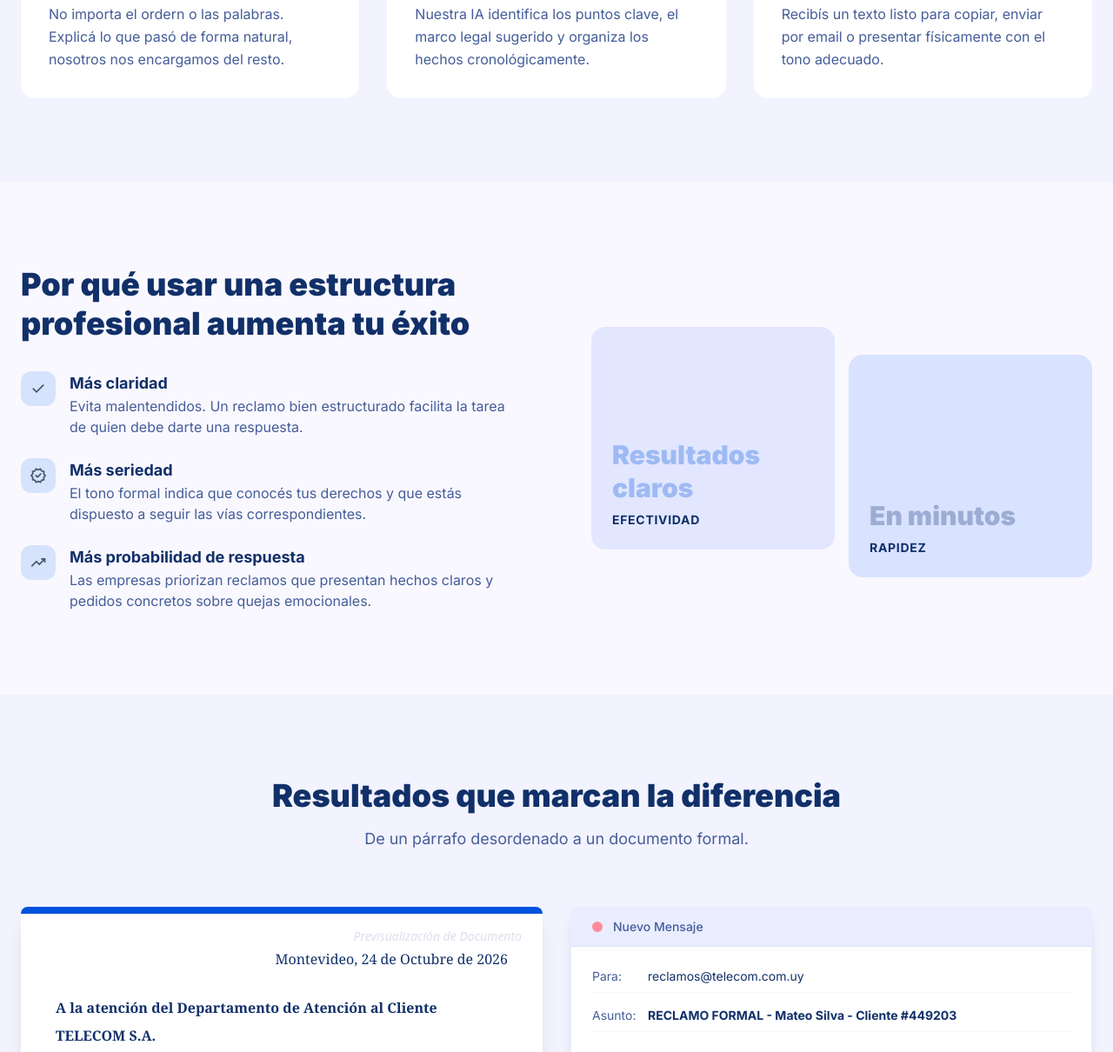
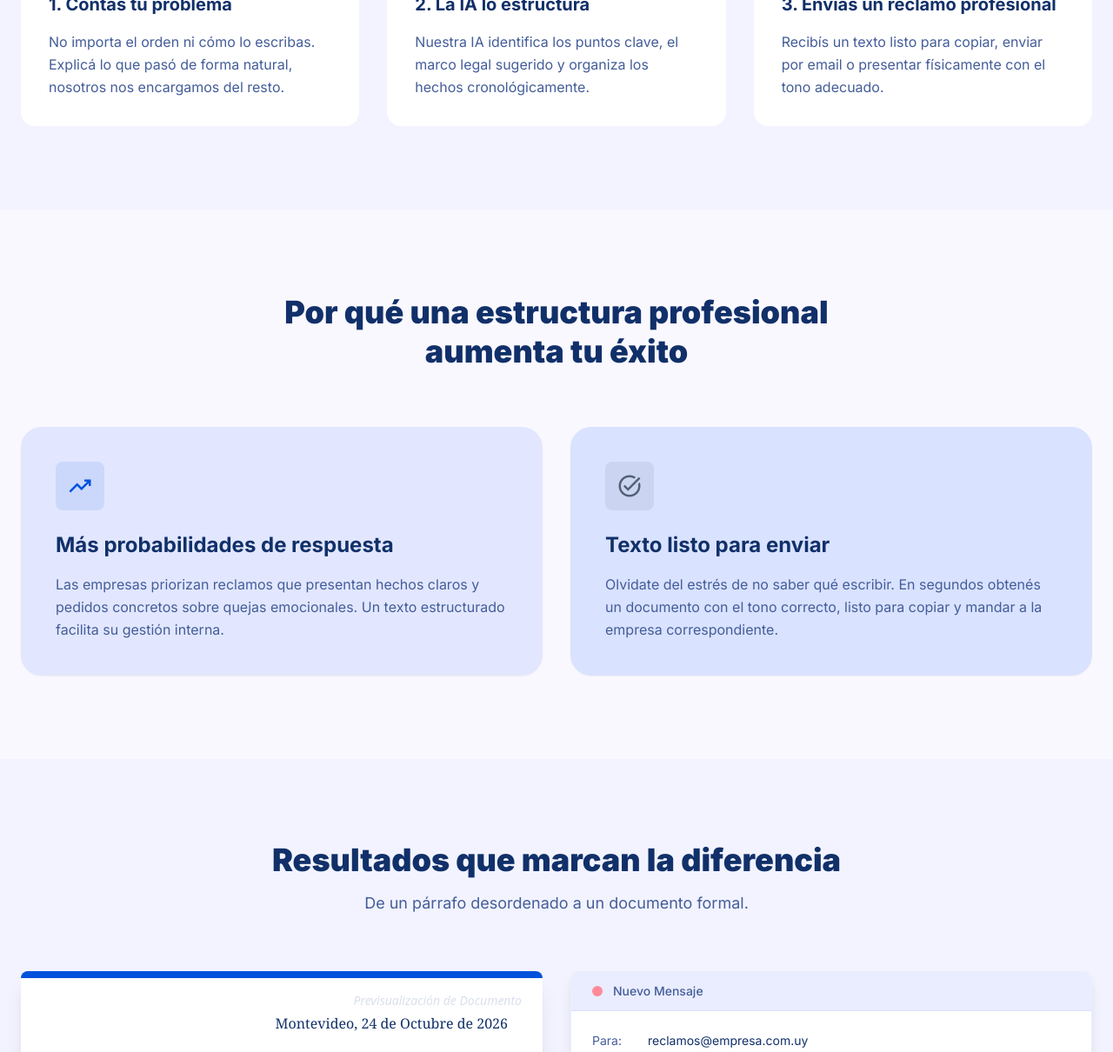
Before and after one commit to pablomailok-oss/mediador-mvp, a plain HTML site: page index.html in a window 1280 px wide. Shown: the part 1297-2507 px from the top of the page at 87% size. Drawn offline with nearby package versions, Linux system fonts and the light colour scheme.

Commit message:
Update index.html with improved copy and responsive benefits layout

```diff
--- a/index.html
+++ b/index.html
@@ -122,10 +122,10 @@
 <div class="max-w-7xl mx-auto grid grid-cols-1 lg:grid-cols-2 gap-12 items-center">
 <div class="z-10">
 <h1 class="text-5xl md:text-7xl font-black text-on-surface tracking-tight leading-[1.1] mb-6">
-                        Transformá tu queja en un <span class="text-primary">reclamo</span> que sí responden
+                        Transformá tu queja en un <span class="text-primary">reclamo profesional</span>
                     </h1>
 <p class="text-xl md:text-2xl text-on-surface-variant mb-6 max-w-lg leading-relaxed">
-                        Describí tu problema. La IA lo convierte en un reclamo que las empresas no pueden ignorar.
+                        Contanos el problema en tus propias palabras. Nuestra IA lo redacta en un formato formal, listo para enviar y conseguir una solución.
                     </p>
                     <div class="mb-10 flex items-center gap-2 text-primary font-bold bg-primary/10 w-fit px-4 py-1.5 rounded-full">
                         <span class="material-symbols-outlined text-sm">auto_awesome</span>
@@ -176,7 +176,7 @@
 <span class="material-symbols-outlined font-bold">chat_bubble</span>
 </div>
 <h3 class="text-xl font-bold mb-4">1. Contás tu problema</h3>
-<p class="text-on-surface-variant leading-relaxed">No importa el ordern o las palabras. Explicá lo que pasó de forma natural, nosotros nos encargamos del resto.</p>
+<p class="text-on-surface-variant leading-relaxed">No importa el orden ni cómo lo escribas. Explicá lo que pasó de forma natural, nosotros nos encargamos del resto.</p>
 </div>
 <!-- Step 2 -->
 <div class="group p-8 rounded-2xl bg-surface-container-lowest transition-all hover:translate-y-[-4px]">
@@ -200,48 +200,23 @@
 <!-- Beneficios Section -->
 <section class="py-24 bg-surface" id="beneficios">
 <div class="max-w-7xl mx-auto px-6">
-<div class="grid grid-cols-1 lg:grid-cols-2 gap-20 items-center">
-<div>
-<h2 class="text-4xl font-black text-on-surface mb-8 leading-tight">Por qué usar una estructura profesional aumenta tu éxito</h2>
-<div class="space-y-6">
-<div class="flex gap-4">
-<div class="shrink-0 w-10 h-10 rounded-full bg-secondary-container flex items-center justify-center text-on-secondary-container">
-<span class="material-symbols-outlined text-[20px]">check</span>
+<div class="text-center mb-16 max-w-3xl mx-auto">
+<h2 class="text-4xl font-black text-on-surface leading-tight">Por qué una estructura profesional aumenta tu éxito</h2>
 </div>
-<div>
-<h4 class="font-bold text-lg">Más claridad</h4>
-<p class="text-on-surface-variant">Evita malentendidos. Un reclamo bien estructurado facilita la tarea de quien debe darte una respuesta.</p>
+<div class="grid grid-cols-1 md:grid-cols-2 gap-8">
+<div class="bg-surface-container-high rounded-3xl p-8 md:p-10 flex flex-col justify-center transition-all hover:-translate-y-1 shadow-sm">
+<div class="w-14 h-14 bg-primary/10 rounded-xl flex items-center justify-center text-primary mb-6">
+<span class="material-symbols-outlined text-3xl">trending_up</span>
 </div>
+<h3 class="text-2xl font-bold text-on-surface mb-4">Más probabilidades de respuesta</h3>
+<p class="text-on-surface-variant leading-relaxed">Las empresas priorizan reclamos que presentan hechos claros y pedidos concretos sobre quejas emocionales. Un texto estructurado facilita su gestión interna.</p>
 </div>
-<div class="flex gap-4">
-<div class="shrink-0 w-10 h-10 rounded-full bg-secondary-container flex items-center justify-center text-on-secondary-container">
-<span class="material-symbols-outlined text-[20px]">verified</span>
+<div class="bg-surface-container-highest rounded-3xl p-8 md:p-10 flex flex-col justify-center transition-all hover:-translate-y-1 shadow-sm">
+<div class="w-14 h-14 bg-secondary/10 rounded-xl flex items-center justify-center text-secondary mb-6">
+<span class="material-symbols-outlined text-3xl">task_alt</span>
 </div>
-<div>
-<h4 class="font-bold text-lg">Más seriedad</h4>
-<p class="text-on-surface-variant">El tono formal indica que conocés tus derechos y que estás dispuesto a seguir las vías correspondientes.</p>
-</div>
-</div>
-<div class="flex gap-4">
-<div class="shrink-0 w-10 h-10 rounded-full bg-secondary-container flex items-center justify-center text-on-secondary-container">
-<span class="material-symbols-outlined text-[20px]">trending_up</span>
-</div>
-<div>
-<h4 class="font-bold text-lg">Más probabilidad de respuesta</h4>
-<p class="text-on-surface-variant">Las empresas priorizan reclamos que presentan hechos claros y pedidos concretos sobre quejas emocionales.</p>
-</div>
-</div>
-</div>
-</div>
-<div class="grid grid-cols-2 gap-4">
-<div class="bg-surface-container-high h-64 rounded-2xl flex flex-col justify-end p-6 group">
-<div class="text-3xl font-black text-primary/30 group-hover:text-primary transition-colors leading-tight">Resultados claros</div>
-<div class="text-sm font-bold uppercase tracking-wider mt-2">Efectividad</div>
-</div>
-<div class="bg-surface-container-highest h-64 rounded-2xl flex flex-col justify-end p-6 translate-y-8 group">
-<div class="text-3xl font-black text-on-surface/30 group-hover:text-on-surface transition-colors leading-tight">En minutos</div>
-<div class="text-sm font-bold uppercase tracking-wider mt-2">Rapidez</div>
-</div>
+<h3 class="text-2xl font-bold text-on-surface mb-4">Texto listo para enviar</h3>
+<p class="text-on-surface-variant leading-relaxed">Olvidate del estrés de no saber qué escribir. En segundos obtenés un documento con el tono correcto, listo para copiar y mandar a la empresa correspondiente.</p>
 </div>
 </div>
 </div>
@@ -260,7 +235,7 @@
 <div class="mb-10">
 <p class="text-right mb-8">Montevideo, 24 de Octubre de 2026</p>
 <p class="font-bold mb-2">A la atención del Departamento de Atención al Cliente</p>
-<p class="font-bold">TELECOM S.A.</p>
+<p class="font-bold">NOMBRE DE LA EMPRESA</p>
 </div>
 <div class="space-y-4 text-justify leading-relaxed">
 <p class="font-bold underline">REF: RECLAMO FORMAL POR INCUMPLIMIENTO DE SERVICIO</p>
@@ -282,7 +257,7 @@
 <div class="p-6 space-y-4">
 <div class="flex border-b border-outline-variant/10 pb-2">
 <span class="text-on-surface-variant w-16 text-sm">Para:</span>
-<span class="text-sm">reclamos@telecom.com.uy</span>
+<span class="text-sm">reclamos@empresa.com.uy</span>
 </div>
 <div class="flex border-b border-outline-variant/10 pb-2">
 <span class="text-on-surface-variant w-16 text-sm">Asunto:</span>
@@ -338,11 +313,14 @@
 </div>
 <div class="flex items-start gap-3">
 <input class="mt-1 rounded border-outline-variant/40 text-primary focus:ring-primary" id="consent" type="checkbox"/>
-<label class="text-sm text-on-surface-variant" for="consent">Doy mi consentimiento para el uso anónimo de esta información.</label>
+<label class="text-sm text-on-surface-variant" for="consent">
+    Doy mi consentimiento para el uso anónimo de esta información.
+</label>
 </div>
 <button class="w-full bg-gradient-to-r from-primary to-primary-dim text-on-primary py-5 rounded-xl text-xl font-bold shadow-xl hover:opacity-90 active:scale-[0.98] transition-all" id="btn-submit" type="button">
                             Generar reclamo
                         </button>
+<p class="text-center text-xs text-on-surface-variant/80 font-medium">Este sitio no está afiliado, patrocinado ni respaldado por ninguna empresa de servicios.</p>
 </form>
 </div>
 </div>
```
